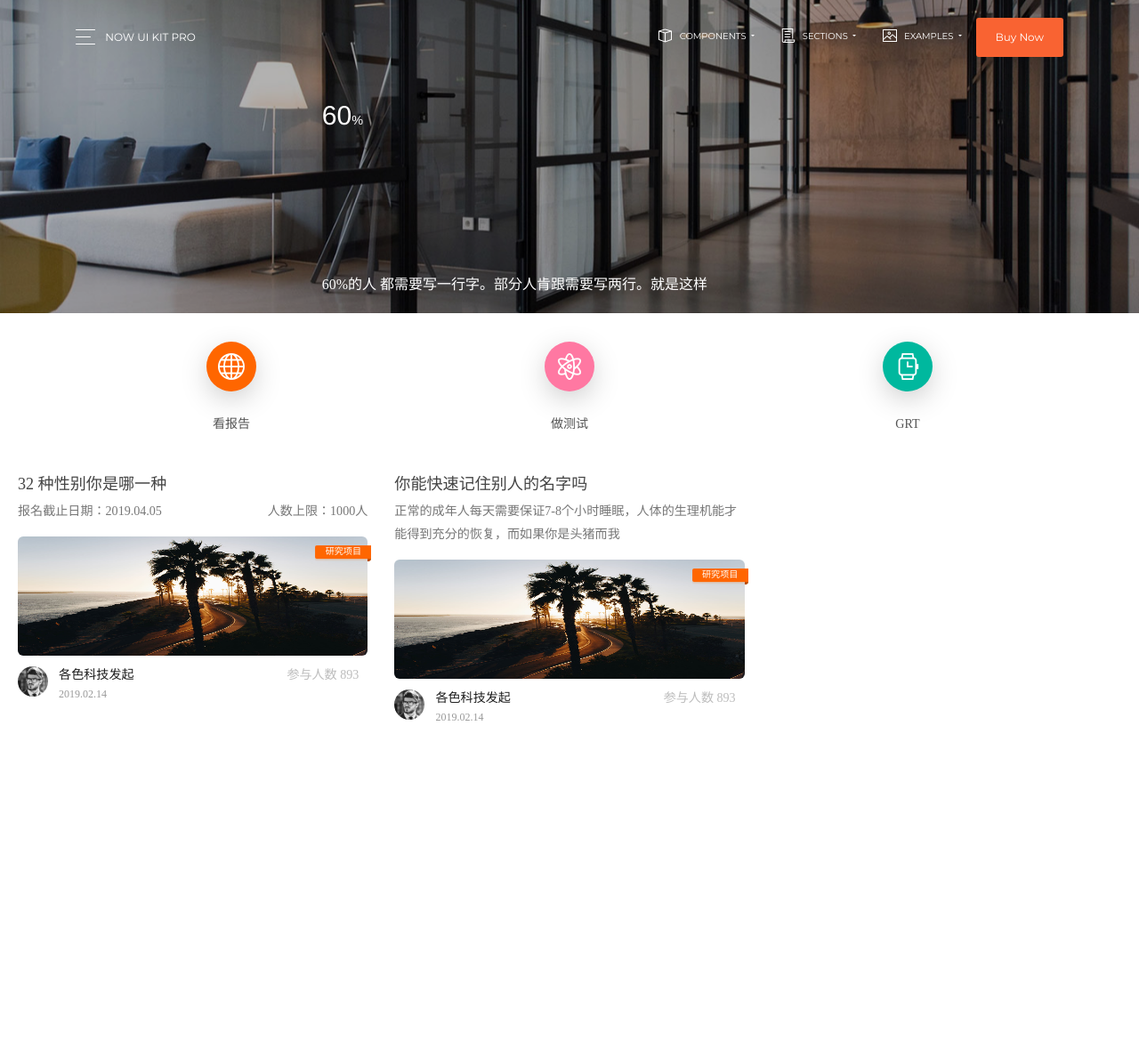
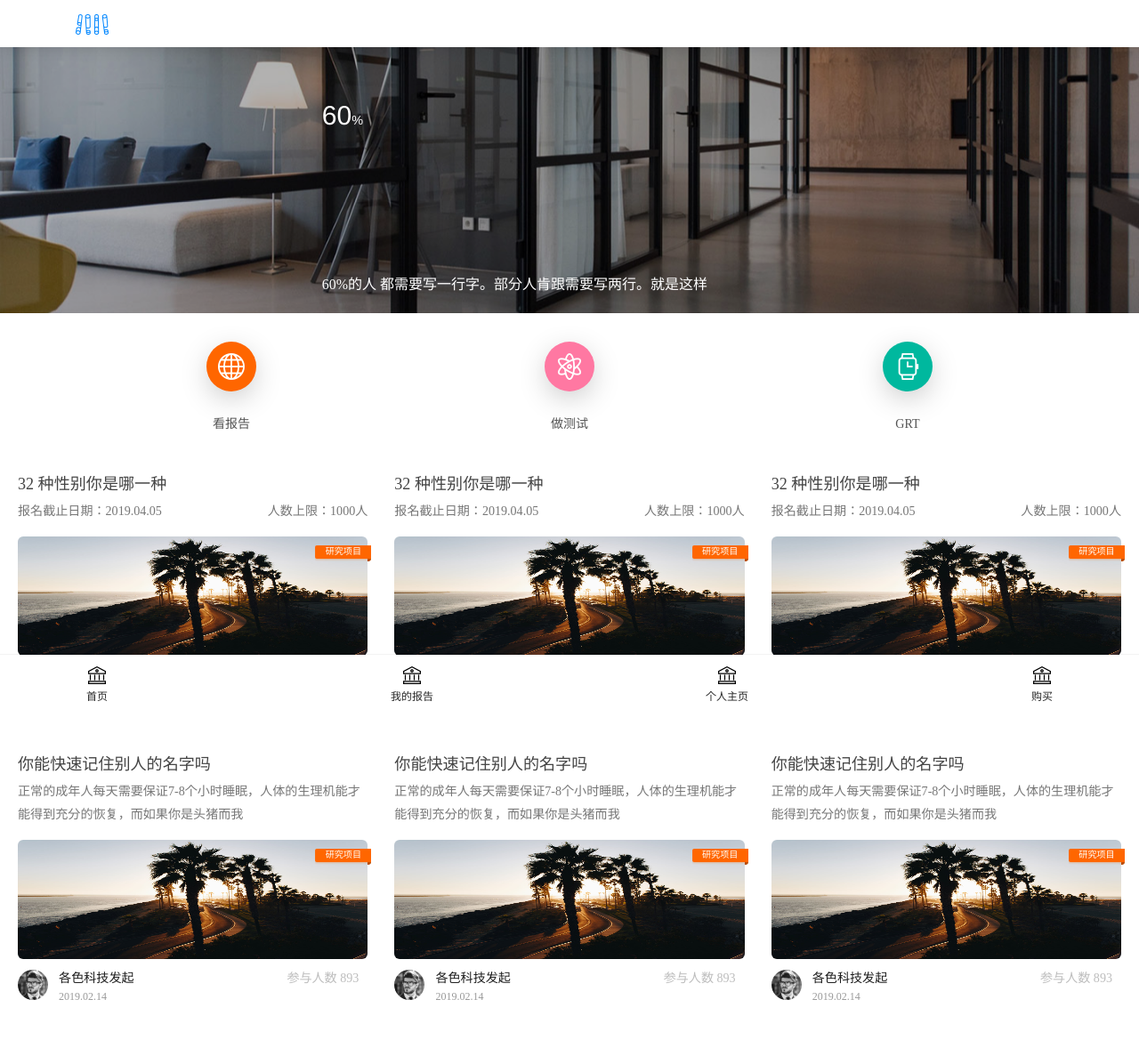
Before and after one commit to mengfei2019/gesedna, a website: page pages/index.html in a window 1280 px wide. Shown: the whole page at 89% size. Before the commit the page ends 852 px from the top, so only its background shows below. Drawn offline with Linux system fonts and the light colour scheme; some packages are replaced by stand-ins of ours.

Commit message:
首页 顶部底部导航 代码暂存

```diff
--- a/assets/scss/pages/index.scss
+++ b/assets/scss/pages/index.scss
@@ -1,6 +1,13 @@
 #page-index{
+  .navbar{
+    padding-top: 0;
+    padding-bottom: 0;
+    background: #FFFFFF;
+  }
 
   .wrapper{
+    padding-bottom: 4rem;
+
     .page-header{
       &.page-header-small{
         min-height: 44vh;
@@ -189,4 +196,36 @@
       }
     }
   }
+
+  .footer{
+    padding: .8rem 0;
+    height: 4rem;
+    background: rgba(255,255,255,1);
+    box-shadow: 0rem -0.03rem 0rem 0rem rgba(0,0,0,0.1);
+
+    .container{
+      display: flex;
+      justify-content: space-between;
+    }
+
+    .footer-item{
+      width: 3rem;
+
+      a{
+        color: #000;
+      }
+
+      i{
+        font-size: 1.25rem;
+        color: #000;
+      }
+
+      p{
+        font-size: 0.75rem;
+        font-family: Helvetica;
+        color: rgba(0,0,0,0.85);
+        line-height: 1rem;
+      }
+    }
+  }
 }
--- a/pages/index.html
+++ b/pages/index.html
@@ -20,130 +20,13 @@
 
 <body id="page-index" class="sidebar-collapse">
   <!-- Navbar -->
-  <nav class="navbar navbar-expand-lg  navbar-absolute navbar-transparent">
+  <nav class="navbar navbar-expand-lg  navbar-absolute">
     <div class="container">
-      <div class="dropdown button-dropdown">
-        <a href="#pablo" class="dropdown-toggle" id="navbarDropdown" data-toggle="dropdown">
-          <span class="button-bar"></span>
-          <span class="button-bar"></span>
-          <span class="button-bar"></span>
+      <div class="navbar-translate">
+        <a class="navbar-brand" href="" rel="" target="_blank">
+          <img src="../assets/img/pages/logo-gese.png" alt="">
         </a>
-        <div class="dropdown-menu" aria-labelledby="navbarDropdown">
-          <a class="dropdown-header">Dropdown header</a>
-          <a class="dropdown-item" href="#">Action</a>
-          <a class="dropdown-item" href="#">Another action</a>
-          <a class="dropdown-item" href="#">Something else here</a>
-          <div class="dropdown-divider"></div>
-          <a class="dropdown-item" href="#">Separated link</a>
-          <div class="dropdown-divider"></div>
-          <a class="dropdown-item" href="#">One more separated link</a>
-        </div>
-      </div>
-      <div class="navbar-translate">
-        <a class="navbar-brand" href="https://demos.creative-tim.com/now-ui-kit-pro/index.html" rel="tooltip" title="Designed by Invision. Coded by Creative Tim" data-placement="bottom" target="_blank">
-          Now Ui Kit Pro
-        </a>
-        <button class="navbar-toggler" type="button" data-toggle="collapse" data-target="#navigation" aria-controls="navigation-index" aria-expanded="false" aria-label="Toggle navigation">
-          <span class="navbar-toggler-bar top-bar"></span>
-          <span class="navbar-toggler-bar middle-bar"></span>
-          <span class="navbar-toggler-bar bottom-bar"></span>
-        </button>
-      </div>
-      <div class="collapse navbar-collapse" data-nav-image="../assets/img//blurred-image-1.jpg" data-color="orange">
-        <ul class="navbar-nav ml-auto" id="ceva">
-          <li class="nav-item dropdown">
-            <a href="#" class="nav-link dropdown-toggle" id="navbarDropdownMenuLink1" data-toggle="dropdown">
-              <i class="now-ui-icons design_app"></i>
-              <p>Components</p>
-            </a>
-            <div class="dropdown-menu dropdown-menu-right" aria-labelledby="navbarDropdownMenuLink1">
-              <a class="dropdown-item" href="../index.html">
-                <i class="now-ui-icons business_chart-pie-36"></i> All components
-              </a>
-              <a class="dropdown-item" target="_blank" href="https://demos.creative-tim.com/now-ui-kit-pro/docs/1.0/getting-started/introduction.html">
-                <i class="now-ui-icons design_bullet-list-67"></i> Documentation
-              </a>
-            </div>
-          </li>
-          <li class="nav-item dropdown">
-            <a href="#" class="nav-link dropdown-toggle" id="navbarDropdownMenuLink" data-toggle="dropdown">
-              <i class="now-ui-icons files_paper" aria-hidden="true"></i>
-              <p>Sections</p>
-            </a>
-            <div class="dropdown-menu dropdown-menu-right" aria-labelledby="navbarDropdownMenuLink">
-              <a class="dropdown-item" href="../sections.html#headers">
-                <i class="now-ui-icons shopping_box"></i> Headers
-              </a>
-              <a class="dropdown-item" href="../sections.html#features">
-                <i class="now-ui-icons ui-2_settings-90"></i> Features
-              </a>
-              <a class="dropdown-item" href="../sections.html#blogs">
-                <i class="now-ui-icons text_align-left"></i> Blogs
-              </a>
-              <a class="dropdown-item" href="../sections.html#teams">
-                <i class="now-ui-icons sport_user-run"></i> Teams
-              </a>
-              <a class="dropdown-item" href="../sections.html#projects">
-                <i class="now-ui-icons education_paper"></i> Projects
-              </a>
-              <a class="dropdown-item" href="../sections.html#pricing">
-                <i class="now-ui-icons business_money-coins"></i> Pricing
-              </a>
-              <a class="dropdown-item" href="../sections.html#testimonials">
-                <i class="now-ui-icons ui-2_chat-round"></i> Testimonials
-              </a>
-              <a class="dropdown-item" href="../sections.html#contactus">
-                <i class="now-ui-icons tech_mobile"></i> Contact Us
-              </a>
-            </div>
-          </li>
-          <li class="nav-item dropdown">
-            <a href="#" class="nav-link dropdown-toggle" id="navbarDropdownMenuLink" data-toggle="dropdown">
-              <i class="now-ui-icons design_image" aria-hidden="true"></i>
-              <p>Examples</p>
-            </a>
-            <div class="dropdown-menu dropdown-menu-right" aria-labelledby="navbarDropdownMenuLink">
-              <a class="dropdown-item" href="../examples/about-us.html">
-                <i class="now-ui-icons business_bulb-63"></i> About-us
-              </a>
-              <a class="dropdown-item" href="../examples/blog-post.html">
-                <i class="now-ui-icons text_align-left"></i> Blog Post
-              </a>
-              <a class="dropdown-item" href="../examples/blog-posts.html">
-                <i class="now-ui-icons design_bullet-list-67"></i> Blog Posts
-              </a>
-              <a class="dropdown-item" href="../examples/contact-us.html">
-                <i class="now-ui-icons location_pin"></i> Contact Us
-              </a>
-              <a class="dropdown-item" href="../examples/landing-page.html">
-                <i class="now-ui-icons education_paper"></i> Landing Page
-              </a>
-              <a class="dropdown-item" href="../examples/login-page.html">
-                <i class="now-ui-icons users_circle-08"></i> Login Page
-              </a>
-              <a class="dropdown-item" href="../examples/pricing.html">
-                <i class="now-ui-icons business_money-coins"></i> Pricing
-              </a>
-              <a class="dropdown-item" href="../examples/ecommerce.html">
-                <i class="now-ui-icons shopping_shop"></i> Ecommerce Page
-              </a>
-              <a class="dropdown-item" href="../examples/product-page.html">
-                <i class="now-ui-icons shopping_bag-16"></i> Product Page
-              </a>
-              <a class="dropdown-item" href="../examples/profile-page.html">
-                <i class="now-ui-icons users_single-02"></i> Profile Page
-              </a>
-              <a class="dropdown-item" href="../examples/signup-page.html">
-                <i class="now-ui-icons tech_mobile"></i> Signup Page
-              </a>
-            </div>
-          </li>
-          <li class="nav-item">
-            <a class="nav-link btn btn-primary" href="https://www.creative-tim.com/product/now-ui-kit-pro" target="_blank">
-              <p>Buy Now</p>
-            </a>
-          </li>
-        </ul>
+        <div class="search-box"></div>
       </div>
     </div>
   </nav>
@@ -221,6 +104,122 @@
           </div>
         </div>
       </div>
+      <div class="col-md-4 type-sign-up">
+        <div class="card card-plain card-blog">
+          <div class="card-body">
+            <h4 class="card-title">
+              <a href="">32 种性别你是哪一种</a>
+            </h4>
+            <p class="card-description">
+              <span>报名截止日期：2019.04.05</span><span>人数上限：1000人</span>
+            </p>
+          </div>
+          <div class="card-image">
+            <a href="">
+              <img class="img" src="../assets/img/bg5.jpg" />
+            </a>
+            <div class="img-tag">研究项目</div>
+          </div>
+          <div class="media">
+            <a class="pull-left" href="">
+              <div class="avatar">
+                <img class="media-object" alt="64x64" src="../assets/img/james.jpg">
+              </div>
+            </a>
+            <div class="media-body">
+              <p class="media-heading"><span>各色科技发起</span><span>参与人数 893</span></p>
+              <p class="media-desc">2019.02.14</p>
+            </div>
+          </div>
+        </div>
+      </div>
+      <div class="col-md-4 type-sign-up">
+        <div class="card card-plain card-blog">
+          <div class="card-body">
+            <h4 class="card-title">
+              <a href="">32 种性别你是哪一种</a>
+            </h4>
+            <p class="card-description">
+              <span>报名截止日期：2019.04.05</span><span>人数上限：1000人</span>
+            </p>
+          </div>
+          <div class="card-image">
+            <a href="">
+              <img class="img" src="../assets/img/bg5.jpg" />
+            </a>
+            <div class="img-tag">研究项目</div>
+          </div>
+          <div class="media">
+            <a class="pull-left" href="">
+              <div class="avatar">
+                <img class="media-object" alt="64x64" src="../assets/img/james.jpg">
+              </div>
+            </a>
+            <div class="media-body">
+              <p class="media-heading"><span>各色科技发起</span><span>参与人数 893</span></p>
+              <p class="media-desc">2019.02.14</p>
+            </div>
+          </div>
+        </div>
+      </div>
+      <div class="col-md-4 type-test">
+        <div class="card card-plain card-blog">
+          <div class="card-body">
+            <h4 class="card-title">
+              <a href="">你能快速记住别人的名字吗</a>
+            </h4>
+            <p class="card-description">
+              正常的成年人每天需要保证7-8个小时睡眠，人体的生理机能才能得到充分的恢复，而如果你是头猪而我
+            </p>
+          </div>
+          <div class="card-image">
+            <a href="">
+              <img class="img" src="../assets/img/bg5.jpg" />
+            </a>
+            <div class="img-tag">研究项目</div>
+          </div>
+          <div class="media">
+            <a class="pull-left" href="">
+              <div class="avatar">
+                <img class="media-object" alt="64x64" src="../assets/img/james.jpg">
+              </div>
+            </a>
+            <div class="media-body">
+              <p class="media-heading"><span>各色科技发起</span><span>参与人数 893</span></p>
+              <p class="media-desc">2019.02.14</p>
+            </div>
+          </div>
+        </div>
+      </div>
+      <div class="col-md-4 type-test">
+        <div class="card card-plain card-blog">
+          <div class="card-body">
+            <h4 class="card-title">
+              <a href="">你能快速记住别人的名字吗</a>
+            </h4>
+            <p class="card-description">
+              正常的成年人每天需要保证7-8个小时睡眠，人体的生理机能才能得到充分的恢复，而如果你是头猪而我
+            </p>
+          </div>
+          <div class="card-image">
+            <a href="">
+              <img class="img" src="../assets/img/bg5.jpg" />
+            </a>
+            <div class="img-tag">研究项目</div>
+          </div>
+          <div class="media">
+            <a class="pull-left" href="">
+              <div class="avatar">
+                <img class="media-object" alt="64x64" src="../assets/img/james.jpg">
+              </div>
+            </a>
+            <div class="media-body">
+              <p class="media-heading"><span>各色科技发起</span><span>参与人数 893</span></p>
+              <p class="media-desc">2019.02.14</p>
+            </div>
+          </div>
+        </div>
+      </div>
       <div class="col-md-4 type-test">
         <div class="card card-plain card-blog">
           <div class="card-body">
@@ -253,6 +252,35 @@
     </div>
   </div>
 
+  <footer class="footer fixed-bottom">
+    <div class="container">
+      <a href="">
+        <div class="footer-item">
+          <i class="now-ui-icons business_bank"></i>
+          <p>首页</p>
+        </div>
+      </a>
+      <a href="">
+        <div class="footer-item">
+          <i class="now-ui-icons business_bank"></i>
+          <p>我的报告</p>
+        </div>
+      </a>
+      <a href="">
+        <div class="footer-item">
+          <i class="now-ui-icons business_bank"></i>
+          <p>个人主页</p>
+        </div>
+      </a>
+      <a href="">
+        <div class="footer-item">
+          <i class="now-ui-icons business_bank"></i>
+          <p>购买</p>
+        </div>
+      </a>
+    </div>
+  </footer>
+
   <!--   Core JS Files   -->
   <script src="../assets/js/core/jquery.min.js" type="text/javascript"></script>
   <script src="../assets/js/core/popper.min.js" type="text/javascript"></script>
```
Also changed, not shown: assets/img/pages/logo-gese.png (added), assets/scss/pages/index.css, 1 other file.
